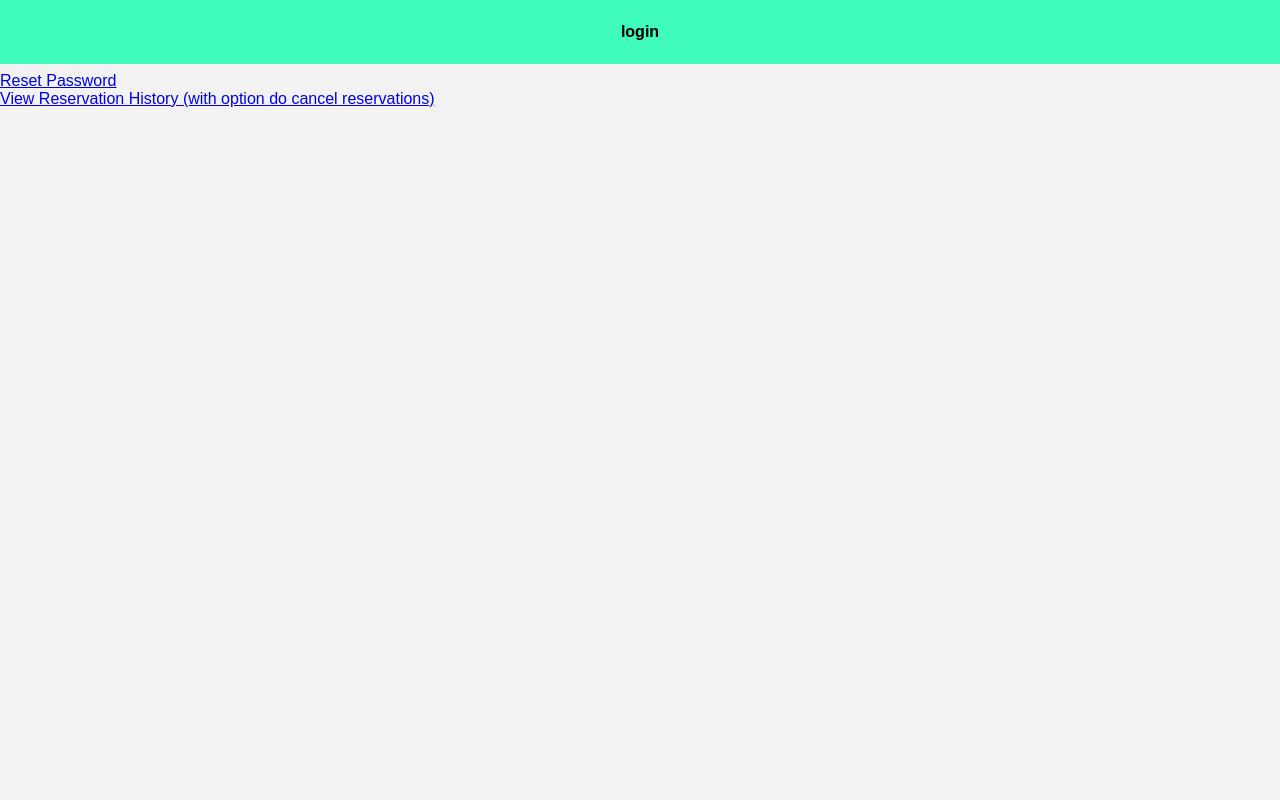
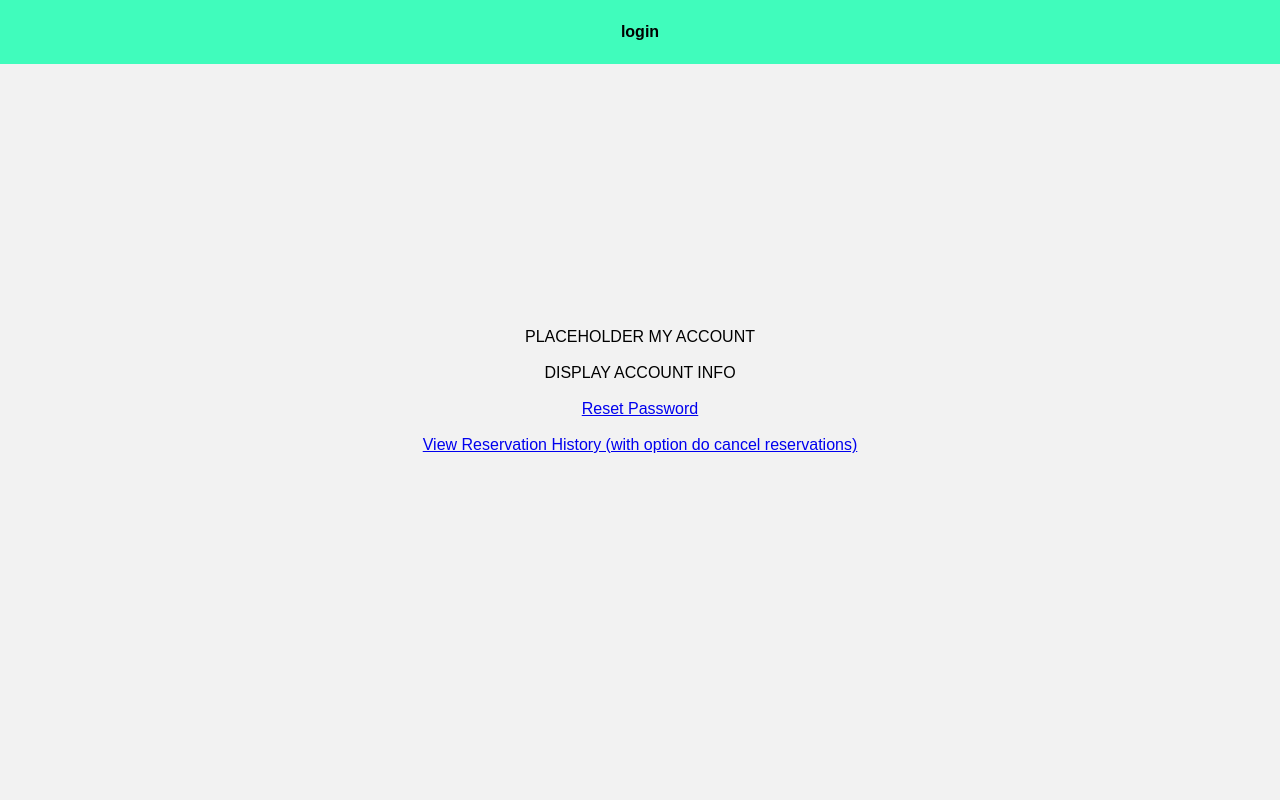
Before and after one commit to AdamProk/Facility_booking, a Flask app: page /my_account in a window 1280 px wide. Run offline with Flask 3, Linux system fonts and the light colour scheme.

Commit message:
more css

```diff
--- /dev/null
+++ b/website/static/css/my_account.css
@@ -0,0 +1,17 @@
+
+
+
+
+
+
+.my-account-container {
+    width: 100vw;
+    height: 100vh;
+
+    display: flex;
+    flex-direction: column;
+    justify-content: center;
+    align-items: center;
+
+    text-align: center;
+}
--- a/website/templates/add_facility.html
+++ b/website/templates/add_facility.html
@@ -6,8 +6,9 @@
 {% block content %}
 
 <!-- Edit content here -->
+<link rel="stylesheet" type="text/css" href="{{ url_for('static', filename='css/add_facility.css') }}" />
 
-<div class="container">
+<div class="add-facility-container">
     <form action="add_facility" method="POST">
         <label for="name">Nazwa placówki:</label>
         <input type="text" name="name" required>
--- a/website/templates/admin_panel.html
+++ b/website/templates/admin_panel.html
@@ -6,8 +6,9 @@
 {% block content %}
 
 <!-- Edit content here -->
+<link rel="stylesheet" type="text/css" href="{{ url_for('static', filename='css/admin.css') }}" />
 
-<div class="container">
+<div class="admin-container">
     <div>PLACEHOLDER ADMIN PANEL</div>
     <br>
 
--- a/website/templates/my_account.html
+++ b/website/templates/my_account.html
@@ -6,8 +6,10 @@
 {% block content %}
 
 <!-- Edit content here -->
+<link rel="stylesheet" type="text/css" href="{{ url_for('static', filename='css/my_account.css') }}" />
 
-<div class="container">
+
+<div class="my-account-container">
     <div>PLACEHOLDER MY ACCOUNT</div>
     <br>
 
```
Also changed, not shown: website/static/css/add_facility.css (added, +17 -0 lines), website/static/css/admin.css (added, +15 -0 lines).
